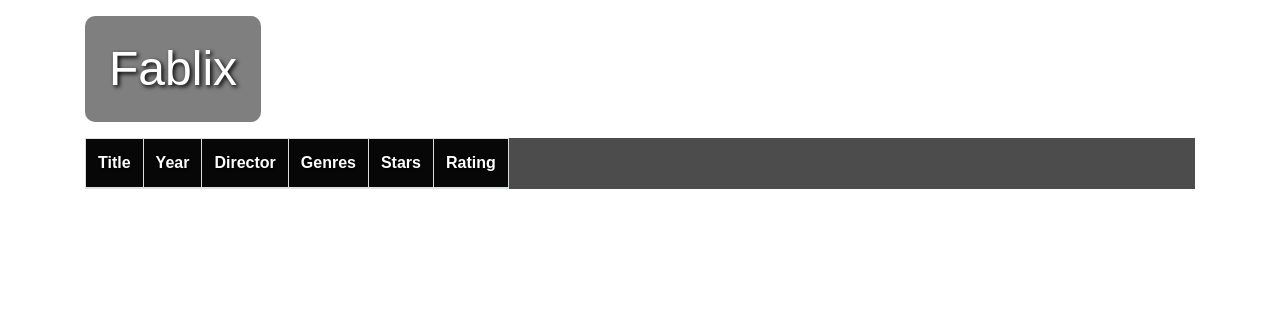
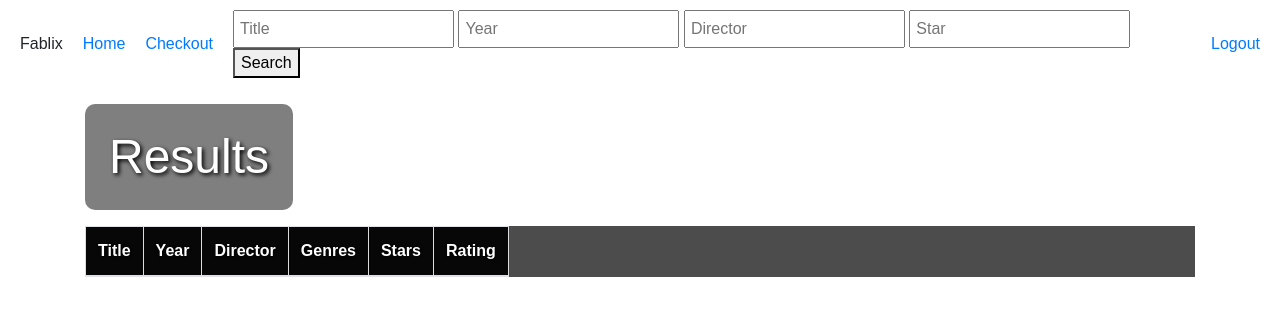
Before and after one commit to shuyic9/Fablix, a plain HTML site: page WebContent/movie-list.html in a window 1280 px wide. Drawn offline with nearby package versions, Linux system fonts and the light colour scheme; no server answers.

Commit message:
Unify the styles in all pages

```diff
--- a/WebContent/movie-list.html
+++ b/WebContent/movie-list.html
@@ -17,51 +17,52 @@
     <link rel="stylesheet" href="https://maxcdn.bootstrapcdn.com/bootstrap/4.0.0/css/bootstrap.min.css"
           integrity="sha384-Gn5384xqQ1aoWXA+058RXPxPg6fy4IWvTNh0E263XmFcJlSAwiGgFAW/dAiS6JXm" crossorigin="anonymous">
 
-    <title>Movie List</title>
+    <title>Movies</title>
     <style>
+        body {
+            font-family: 'Arial', sans-serif;
+        }
+        .header {
+            display: flex;
+            align-items: center;
+            padding: 10px;
+        }
+        .header > * {
+            margin: 0 10px;
+        }
+        .search-input {
+            padding: 5px;
+        }
+        .search-bar {
+            display: flex;
+            align-items: center;
+        }
         #movieList_table {
             background-color: rgba(0, 0, 0, 0.7);
             color: white;
         }
-        * {
-            font-family: 'Arial', sans-serif;
-        }
-
-
         th, td {
             border: 1px solid #ddd;
             padding: 15px;
             text-shadow: 1px 1px 3px #000;
             font-weight: 500;
         }
-
         thead th {
             font-weight: bold;
             background-color: rgba(0, 0, 0, 0.9);
         }
-
         #movieList_table tr:hover {
             background-color: #e0e0e0;
             box-shadow: 0 0 10px rgba(0,0,0,0.5);
         }
-
         #movieList_table a {
             color: #FFD700;
             text-decoration: none;
         }
-
         #movieList_table a:hover {
             color: #FFA500;
             text-decoration: underline;
         }
-
-        body {
-            /*background-image: url('./images/movie-wall.jpg');*/
-            background-size: cover;
-            background-repeat: no-repeat;
-            background-attachment: fixed;
-        }
-
         h1 {
             font-size: 3em;
             color: white;
@@ -76,9 +77,25 @@
 </head>
 <body>
 
+<div class="header">
+    <div>Fablix</div>
+    <div><a href="main.html">Home</a></div>
+    <div><a href="/checkout">Checkout</a></div>
+    <div class="search-bar">
+        <form id="search-form" action="movie-list.html" method="GET">
+            <input class="search-input" type="text" placeholder="Title" name="title">
+            <input class="search-input" type="text" placeholder="Year" name="year">
+            <input class="search-input" type="text" placeholder="Director" name="director">
+            <input class="search-input" type="text" placeholder="Star" name="star">
+            <button type="submit">Search</button>
+        </form>
+    </div>
+    <div><a href="/logout">Logout</a></div>
+</div>
+
 
 <div class="container mt-3">
-    <h1 class="mb-3">Fablix</h1>
+    <h1 class="mb-3">Results</h1>
 
     <!-- Id "movieList_table" is useful for jQuery to find the html element with id, class here is mapping to Bootstrap defined class CSS -->
     <table id=movieList_table class="table table-striped table-responsive">
```
Also changed, not shown: WebContent/single-movie.html (+34 -0 lines), WebContent/single-star.html (+35 -0 lines).
